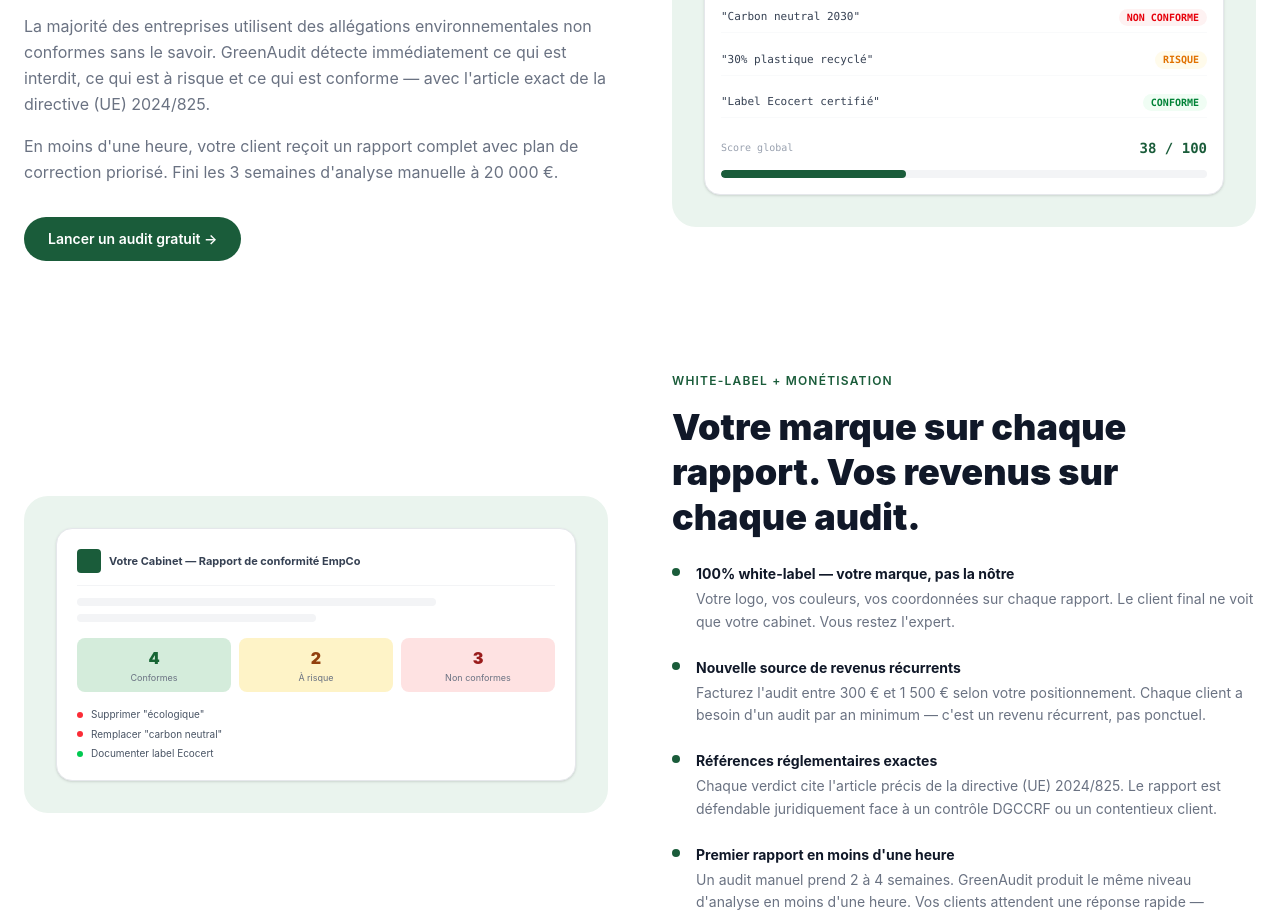
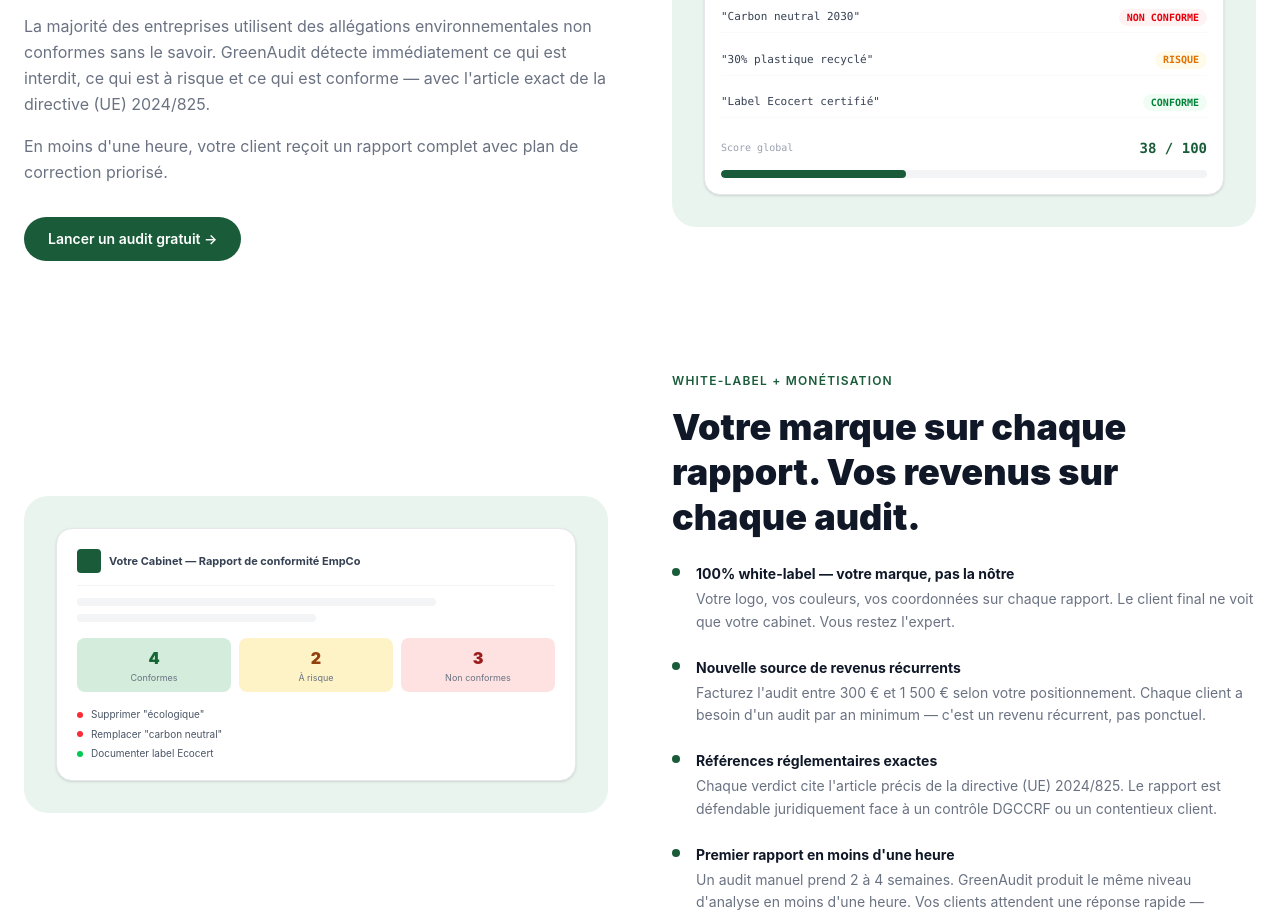
Before and after one commit to audit-biais/greenaudit, a React (Vite) app in the folder frontend/: page /landing in a window 1280 px wide. Shown: the part 1300-2217 px from the top of the page. Built offline with nearby package versions, Linux system fonts and the light colour scheme; no server answers.

Commit message:
Supprime mention 3 semaines / 20 000€

```diff
--- a/frontend/src/pages/Landing.jsx
+++ b/frontend/src/pages/Landing.jsx
@@ -304,7 +304,6 @@
               </p>
               <p className="text-gray-500 leading-relaxed mb-8">
                 En moins d'une heure, votre client reçoit un rapport complet avec plan de correction priorisé.
-                Fini les 3 semaines d'analyse manuelle à 20 000 €.
               </p>
               <button
                 onClick={() => navigate('/login')}
```
